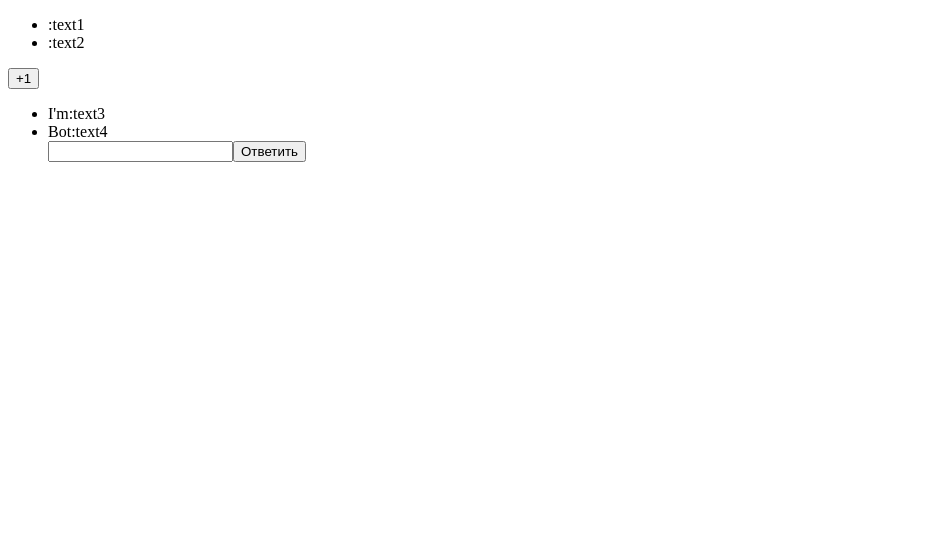
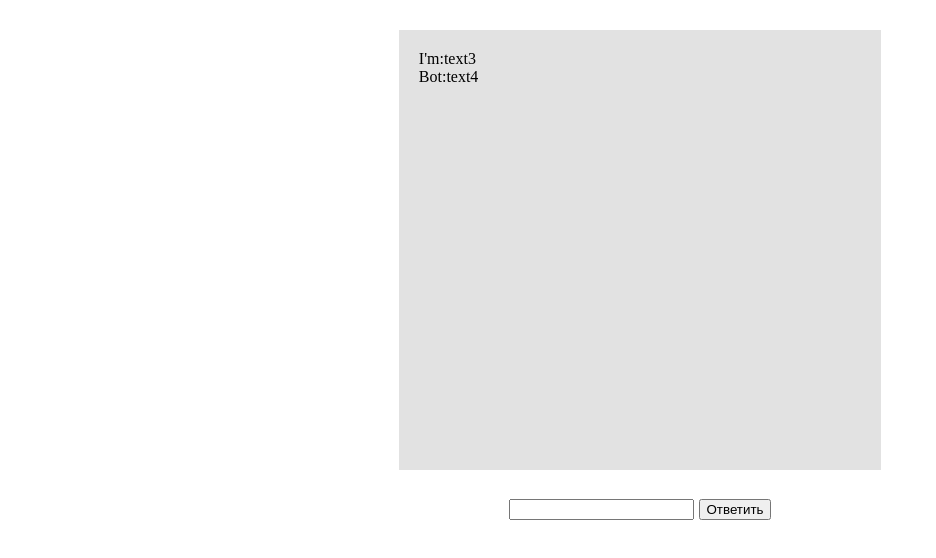
Before and after one commit to brand989/reactMessanger, a React app: page / in a window 1280 px wide. Shown: the top 558 px of the page, without its empty margins (0-936 px from the left). Built offline with nearby package versions, Linux system fonts and the light colour scheme.

Commit message:
make messanger

```diff
--- a/package.json
+++ b/package.json
@@ -21,8 +21,12 @@
   "homepage": "https://github.com/brand989/reactMessanger#readme",
   "dependencies": {
     "@babel/plugin-proposal-class-properties": "^7.18.6",
+    "css-loader": "^6.7.1",
     "react": "^18.2.0",
     "react-dom": "^18.2.0",
+    "sass": "^1.55.0",
+    "sass-loader": "^13.1.0",
+    "style-loader": "^3.3.1",
     "webpack": "^5.74.0"
   },
   "devDependencies": {
--- /dev/null
+++ b/src/App.scss
@@ -0,0 +1,46 @@
+
+.main {
+    height: 100%;
+    width: 50%;
+    margin: auto;
+    display: flex;
+    align-items: flex-start;
+    justify-content: center;
+    position: relative;
+    margin-top: 30px;
+
+    .messages{
+        display: flex;
+        flex-direction: column;
+        background-color: #e2e2e2;
+        min-height: 400px;
+        min-width: 70%;
+        padding: 20px;
+        overflow-y: scroll;
+
+        .message{
+            background-color: 'lightblue';
+            padding: '5px 15px';
+            border-radius: '20px';
+            font-size: '18px';
+            margin: '5px';
+        }
+
+        .author{
+            color: 'gray';
+            font-size: '14px';
+        }
+    }
+
+    .sendmessage {
+        display: flex;
+        margin-top: 5px;
+        position: absolute;
+        bottom: -50px;
+        button {
+            margin-left: 5px;
+        }
+       }
+
+
+}
--- a/src/components/App.jsx
+++ b/src/components/App.jsx
@@ -1,44 +1,16 @@
-import React from 'react';
+import React, { useState } from 'react';
+import '../App.scss'
 import Message from './Message';
 import MessageList from './MessageList';
 
 
 
-class App extends React.Component {
-
-    constructor(props) {
-        super(props);
-        this.counter = 3;
-
-    };
-
-    state = {
-        items: ['text1', 'text2']
-    };
-
-    click = (event) => {
-        console.log('click')
-        this.counter++
-        this.setState(this.state.items = [...this.state.items, `text${this.counter}`])
-
-    };
-
-
-    render() {
-        return (
-            <main>
-
-                <ul>
-                    {this.state.items.map((item, index) => (
-                        <li key={index}><Message text={item} /></li>
-                    ))}
-                </ul>
-
-                <button onClick={this.click}>+1</button>
-                <MessageList />
-            </main>
-        )
-    }
+const App = () => {
+    return (
+        <main >
+            <MessageList />
+        </main>
+    )
 };
 
 
--- a/src/components/Message.jsx
+++ b/src/components/Message.jsx
@@ -3,7 +3,7 @@ import React from 'react';
 
 const Message = ({text, author}) => {
 
-    return <div>{author}:{text}</div>;
+    return <div className='message'>{author}:{text}</div>;
 };
 
 export default Message;
--- a/src/components/MessageList.jsx
+++ b/src/components/MessageList.jsx
@@ -1,59 +1,56 @@
-import React from 'react';
+import React, { useState, useEffect } from 'react';
 import Message from './Message.jsx';
 
 
 
-class MessageList extends React.Component {
-
-    constructor(props) {
-        super(props);
-
-        this.state = {
-            items: [{ id: 1, text: 'text3', author: "I\'m" }, { id: 2, text: 'text4', author: "Bot" }],
-            messageText: ''
-        };
-    }
+const MessageList = () => {
 
 
-    addMessage = (event) => {
-        const idMessage = this.state.items.length
-        this.setState({ items: [...this.state.items, { id: idMessage, text: this.state.messageText, author: "I\'m" }] })
-        this.setState({messageText: ''})
+    const [items, setItems] = useState([{ id: 1, text: 'text3', author: "I\'m" }, { id: 2, text: 'text4', author: "Bot" }]);
+    const [messageText, setMessageText] = useState();
+
+    const addMessage = (event) => {
+        const idMessage = items.length
+        setItems([...items, { id: idMessage, text: messageText, author: "I\'m" }])
+        setMessageText('')
 
 
     };
 
-    writeMessage = (event) => {
-        this.setState({ messageText: event.target.value })
-    }
+    const writeMessage = (event) => {
+        setMessageText(event.target.value)
+    };
 
-    componentDidUpdate(prevProps, prevState){
-        const lenghtItems = this.state.items.length
+    useEffect(() => {
+        const lenghtItems = items.length
 
-        if(lenghtItems != prevState.items.length && this.state.items[lenghtItems-1].author != "Bot" ){
-            const idMessage = this.state.items.length
+        if (items[lenghtItems - 1].author != "Bot") {
+            const idMessage = items.length
             setTimeout(
-            () => this.setState({ items: [...this.state.items, { id: idMessage, text: "я бот пока", author: "Bot" }] }), 1000
+                () => setItems([...items, { id: idMessage, text: "я бот пока", author: "Bot" }]), 1000
             )
         }
 
-    }
+    }, [items])
 
 
-    render() {
 
-        return (
-            <div>
-                <ul>
-                    {this.state.items.map((item, index) => (
-                        <li key={index}><Message text={item.text} author={item.author} /></li>
-                    ))}
-                    <input type="text" id="mess" value={this.state.messageText} onChange={this.writeMessage} ></input>
-                    <button onClick={this.addMessage}>Ответить</button>
-                </ul>
+    return (
+        <div className='main'>
+            <div className='messages'>
+                {items.map((item, index) => (
+                    <div key={index}><Message text={item.text} author={item.author} /></div>
+                ))}
+
             </div>
-        )
-    }
+            <div className='sendmessage'>
+                <input type="text" id="mess" value={messageText} onChange={writeMessage} ></input>
+                <button onClick={addMessage}>Ответить</button>
+                </div>
+
+        </div>
+    )
+
 }
 
 export default MessageList;
--- a/webpack.config.js
+++ b/webpack.config.js
@@ -23,7 +23,11 @@ module.exports = {
                      presets: ['@babel/env', '@babel/react'],
                      plugins: ['@babel/plugin-proposal-class-properties']
                  }
-             }
+             },
+             {
+              test: /.(css|scss)$/,
+              use: ["style-loader", "css-loader", "sass-loader"],
+              },
          ]
      },
   plugins: [
```
Also changed, not shown: 1 other file (tests, documents, lock files or other folders).
